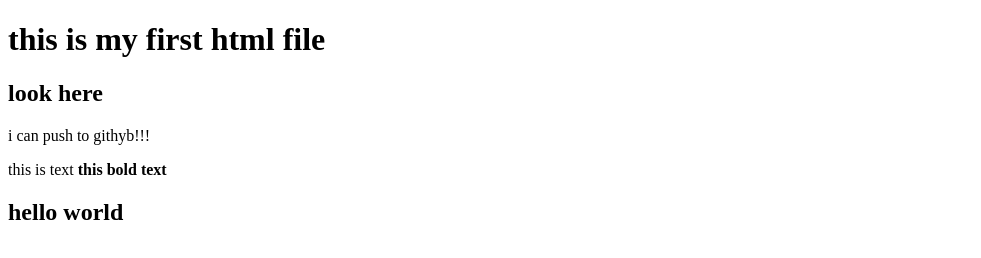
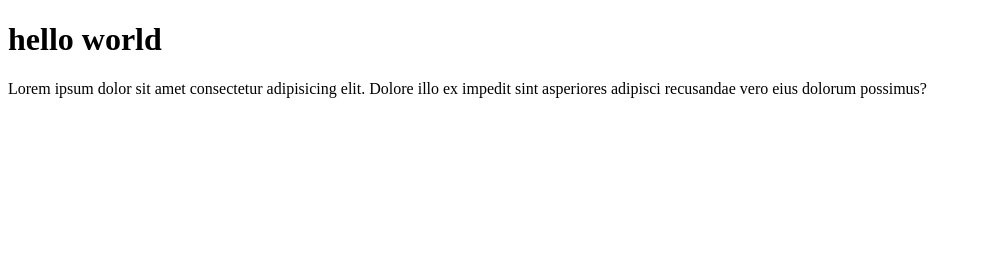
Before and after one commit to muhammadyunus27472/web1, a plain HTML site: page index.html in a window 1280 px wide. Shown: the whole page, without its empty margins (0-981 px from the left). Drawn offline with Linux system fonts and the light colour scheme.

Commit message:
learnd github

```diff
--- a/index.html
+++ b/index.html
@@ -7,11 +7,7 @@
     <title>Document</title>
 </head>
 <body>
-    <h1>this is my first html file</h1>
-    <h2>look here</h2>
-    <p>i can push to githyb!!!</p>
-    <span>this is text</span>
-    <b>this bold text</b>
-    <h2>hello world</h2>
+    <h1>hello world</h1>
+    <p>Lorem ipsum dolor sit amet consectetur adipisicing elit. Dolore illo ex impedit sint asperiores adipisci recusandae vero eius dolorum possimus?</p>
 </body>
 </html>
```
